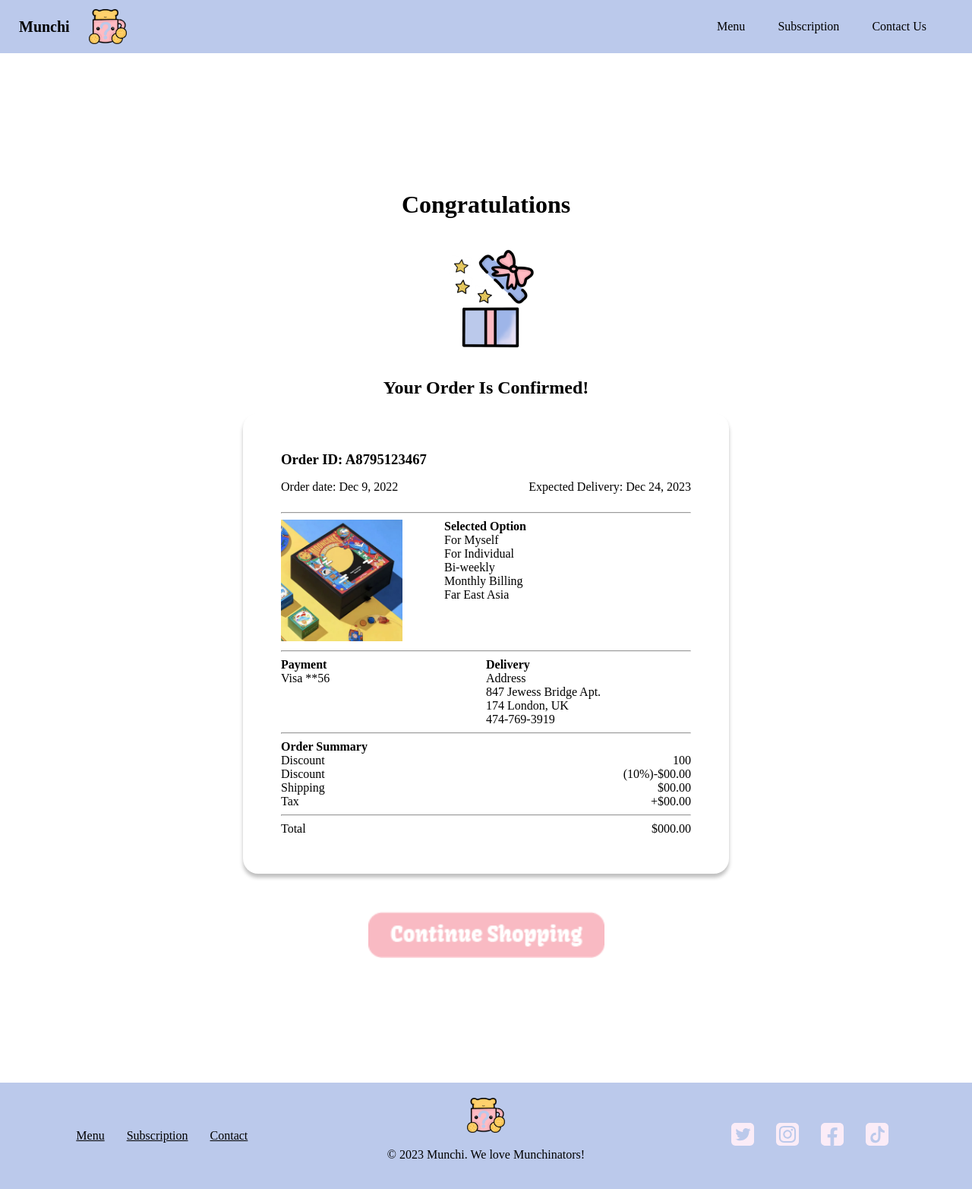
After one commit to rose024/munchi, a PHP site: page /order-confirmed.php in a window 1280 px wide. The commit adds this page. Shown: the whole page at 76% size. Run offline with PHP 8.4, Linux system fonts and the light colour scheme; some web fonts are replaced.

Commit message:
Order Confirmation page built

```diff
--- a/assets/css/global.css
+++ b/assets/css/global.css
@@ -29,6 +29,10 @@
 }
 .flex-row {
     display: flex;
+}
+.flex-row-space-between {
+    display: flex;
+    justify-content: space-between;
 }
 /* GENERAL */
 
@@ -230,6 +234,48 @@ main {
 }
 /* BENEFITS PAGE */
 
+
+/* ORDER CONFIRMATION PAGE */
+.orders {
+    display: flex;
+    justify-content: center;
+    align-items: center;
+}
+.orders__container {
+    margin: 160px 0;
+    width: 50%;
+}
+.orders__container_title {
+    text-align: center;
+}
+.orders__container_card {
+    box-shadow: 0 5px 5px rgba(0, 0, 0, .25);
+    border-radius: 20px;
+    padding: 50px;
+}
+.orders h3,
+.orders h4 {
+    margin: 0;
+}
+.orders__container_card_section2 p,
+.orders__container_card_section3 p {
+    margin: 0;
+    padding: 0;
+}
+.orders__container_card_section3 {
+    display: grid;
+    grid-template-columns: 1fr 1fr;
+}
+.orders__container_buttons {
+    margin-top: 50px;
+    text-align: center;
+}
+.orders__container_buttons img {
+    width: 311px;
+}
+/* ORDER CONFIRMATION PAGE */
+
+
 /* FOOTER */
 footer {
     height: 140px;
--- /dev/null
+++ b/order-confirmed.php
@@ -0,0 +1,94 @@
+<?php
+    include('partials/header.php');
+?>
+
+<main class="orders">
+
+    <div class="orders__container">
+
+        <div class="orders__container_title">
+            <h1>Congratulations</h1>
+            <img src="./assets/img/Asset 20.png" alt="">
+            <h2>Your Order Is Confirmed!</h2>
+        </div>
+
+        <div class="orders__container_card">
+
+            <div class="orders__container_card_section1">
+                <div>
+                    <h3>Order ID: A8795123467</h3>
+                </div>
+                <div class="flex-row-space-between">
+                    <p>Order date: Dec 9, 2022</p>
+                    <p>Expected Delivery: Dec 24, 2023</p>
+                </div>
+            </div><hr>
+
+            <div class="orders__container_card_section2 flex-row">
+                <div>
+                    <img src="./assets/img/7.jpg" alt="" style="width: 160px; margin-right: 55px;">
+                </div>
+                <div>
+                    <h4>Selected Option</h4>
+                    <div>
+                        <p>For Myself</p>
+                        <p>For Individual</p>
+                        <p>Bi-weekly</p>
+                        <p>Monthly Billing</p>
+                        <p>Far East Asia</p>
+                    </div>
+                </div>
+            </div><hr>
+
+            <div class="orders__container_card_section3">
+                <div>
+                    <h4>Payment</h4>
+                    <p>Visa **56</p>
+                </div>
+                <div>
+                    <h4>Delivery</h4>
+                    <p>Address</p>
+                    <p>847 Jewess Bridge Apt.</p>
+                    <p>174 London, UK</p>
+                    <p>474-769-3919</p>
+                </div>
+            </div><hr>
+
+            <div class="orders__container_card_section4">
+                <h4>Order Summary</h4>
+                <div class="flex-row-space-between">
+                    <div>Discount</div>
+                    <div>100</div>
+                </div>
+                <div class="flex-row-space-between">
+                    <div>Discount</div>
+                    <div>(10%)-$00.00</div>
+                </div>
+                <div class="flex-row-space-between">
+                    <div>Shipping</div>
+                    <div>$00.00</div>
+                </div>
+                <div class="flex-row-space-between">
+                    <div>Tax</div>
+                    <div>+$00.00</div>
+                </div>
+                <hr>
+                <div class="flex-row-space-between">
+                    <div>Total</div>
+                    <div>$000.00</div>
+                </div>
+            </div>
+
+        </div>
+
+        <div class="orders__container_buttons">
+            <img src="./assets/img/Asset 12.png" alt="">
+        </div>
+
+    </div>
+
+</main>
+
+<?php
+    include('partials/footer.php');
+?>
```
Also changed, not shown: .php_tmp/order-confirmed.php (added, +94 -0 lines), assets/img/Asset 20.png (added).
